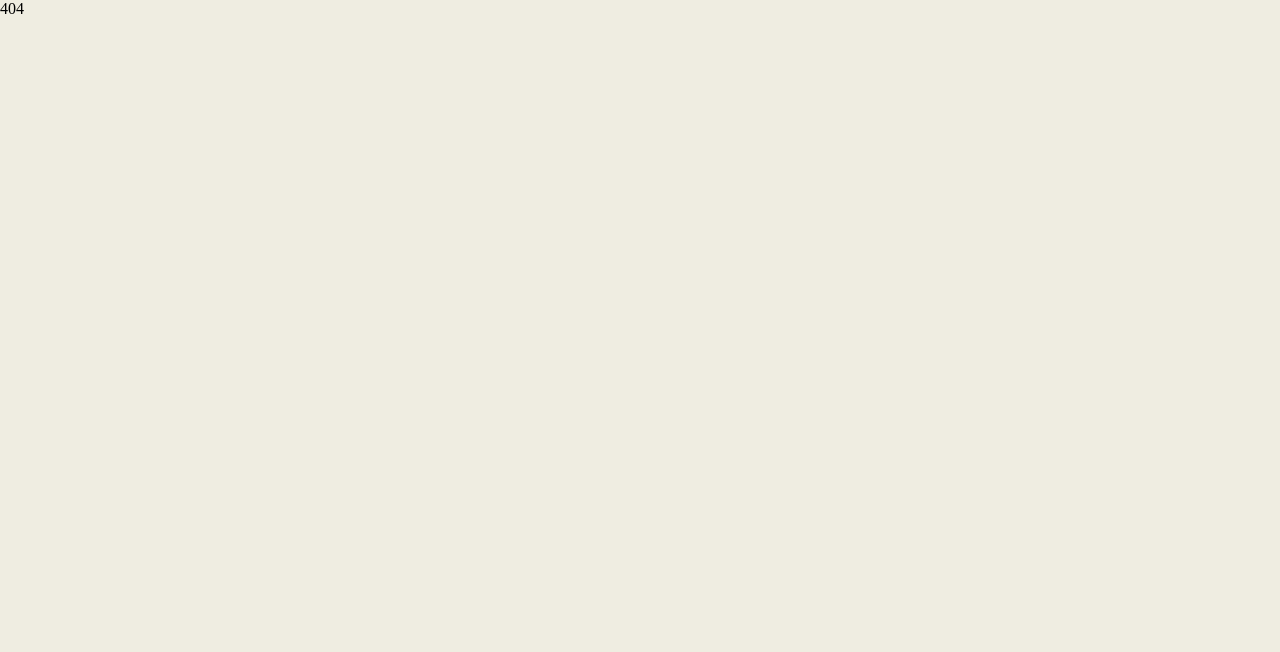
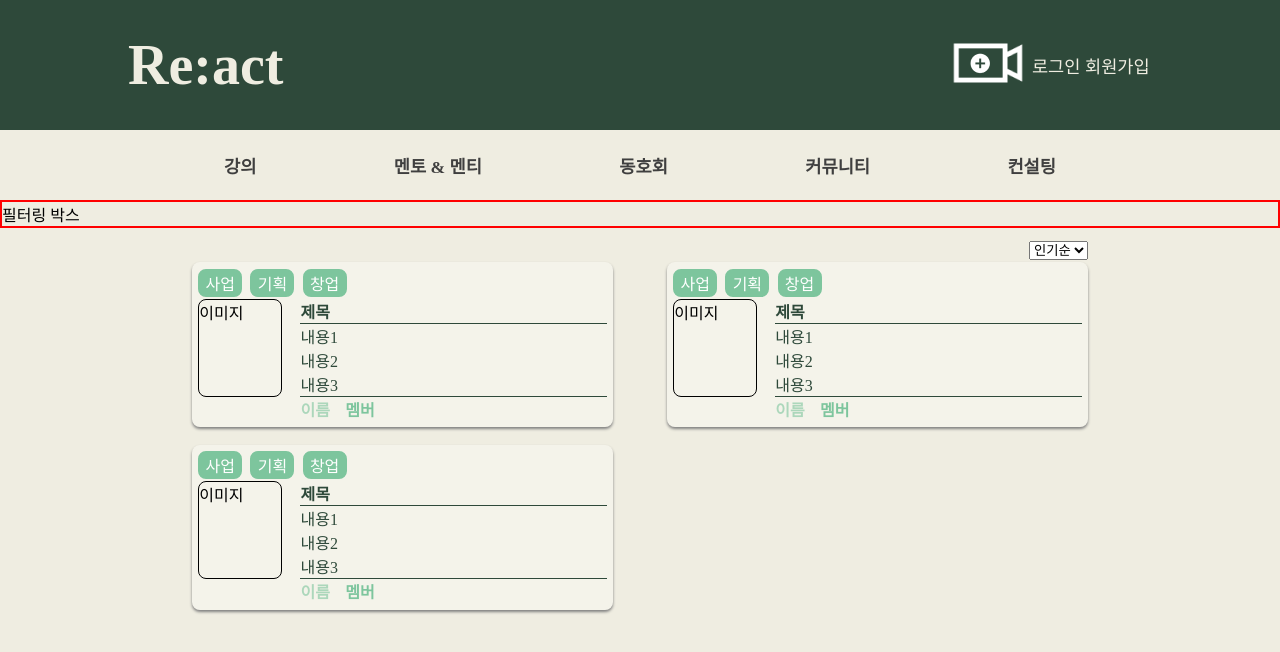
Before and after one commit to React-Likelion/react, a React (Create React App) app: page /mentoring in a window 1280 px wide. Shown: the top 652 px of the page. Built offline with nearby package versions, Linux system fonts and the light colour scheme.

Commit message:
멘토링페이지, css

```diff
--- a/src/App.js
+++ b/src/App.js
@@ -6,6 +6,7 @@ import MyPage from './pages/MyPage.js';
 import LoginPage from './pages/LoginPage.js';
 import SignUpPage from './pages/SignUpPage.js';
 import SearchBar from './components/SearchBar';
+import MentoringPage from './pages/Mentoring/MentoringPage';
 
 const App = () => {
   return (
@@ -16,6 +17,7 @@ const App = () => {
         <Route path="/login" element={<LoginPage/>}/>
         <Route path="/signup" element={<SignUpPage/>}/>
         <Route path='/search' element={<SearchBar/>}/>
+        <Route path='/mentoring' element={<MentoringPage/>}/>
         <Route path="*" element={<div>404</div>}/>
       </Routes>
     </section>
--- /dev/null
+++ b/src/components/MentoringPage/MentoringBox.js
@@ -0,0 +1,20 @@
+import React from 'react';
+import MentoringItem from './MentoringItem';
+import '../../style/components/MentoringPage/MentoringBox.css'
+
+function MentoringBox() {
+    return (
+        <div className='mentoringBox'>
+            {/* {
+                데이터명.map((element) => (
+                    <MentoringItem props/>
+                ))
+            } */}
+                <MentoringItem />
+                <MentoringItem />
+                <MentoringItem />
+        </div>
+    );
+}
+
+export default MentoringBox;
--- /dev/null
+++ b/src/components/MentoringPage/MentoringItem.js
@@ -0,0 +1,41 @@
+import React from 'react';
+import '../../style/components/MentoringPage/MentoringItem.css'
+
+function MentoringItem() {
+    return (
+        <div className='mentoringItem'>
+            <div className='itemBox'>
+                <section className='tagBox'>
+                    <div className='tagItem'>사업</div>
+                    <div className='tagItem'>기획</div>
+                    <div className='tagItem'>창업</div>
+                </section>
+                <section className='showBox'>
+                    <section className='imgBox'>
+                        이미지
+                    </section>
+                    <section className='showDetail'>
+                        <div className='showTitle'>
+                            제목
+                        </div>
+                        <div className='showContent'>
+                            내용1<br/>
+                            내용2<br/>
+                            내용3
+                        </div>
+                        <div className='showProfile'>
+                            <div className='showNickName'>
+                                이름
+                            </div>
+                            <div className='showMember'>
+                                멤버
+                            </div>
+                        </div>
+                    </section>
+                </section>
+            </div>
+        </div>
+    );
+}
+
+export default MentoringItem;
--- a/src/pages/Mentoring/MentoringPage.js
+++ b/src/pages/Mentoring/MentoringPage.js
@@ -1,9 +1,39 @@
 import React from 'react';
+import Header from './../../components/Header';
+import '../../style/pages/Mentoring/MentoringPage.css'
+import Navbar from '../../components/Navbar';
+import MentoringBox from './../../components/MentoringPage/MentoringBox';
 
 const MentoringPage = () => {
+    const optionList = [
+        "인기순", "최신순"
+    ]
+
+    const optionHandler = (e) => {
+
+    }
     return (
         <div>
-
+            <Header />
+            <Navbar />
+            <div style={{border:'2px solid red'}}>
+                필터링 박스
+            </div>
+            <div className='selectBar'>
+                <select onChange={optionHandler} /*value={option}*/>
+                        <option disabled>정렬</option>
+                        {
+                            optionList.map((op,i) => (
+                                <option value={op} key={i}>
+                                    {op}
+                                </option>
+                            ))
+                        }
+                </select>
+            </div>
+            <section className='viewSection'>
+                <MentoringBox />
+            </section>
         </div>
     );
 };
--- /dev/null
+++ b/src/style/components/MentoringPage/MentoringBox.css
@@ -0,0 +1,8 @@
+.mentoringBox{
+    /* border: 1px solid green; */
+    width: 70%;
+    display: flex;
+    flex-direction: row;
+    flex-wrap: wrap;
+    justify-content: space-between;
+}
--- /dev/null
+++ b/src/style/components/MentoringPage/MentoringItem.css
@@ -0,0 +1,72 @@
+
+.mentoringItem{
+    /* border: 1px solid blue; */
+    background-color: rgba(255, 255, 255, 0.3);
+    width: 47%;
+    border-radius: 8px;
+    margin-bottom: 2%;
+    box-shadow: 0px 2px 3px gray;
+}
+.itemBox{
+    margin: 1.5%;
+}
+.tagBox{
+    /* border: 1px solid; */
+    display: flex;
+    flex-direction: row;
+}
+.tagItem{
+    border: 2px solid #7DC59D;
+    border-radius: 8px;
+    margin-right: 2%;
+    margin-bottom: 0.5%;
+    width: 5vh;
+    text-align: center;
+    background-color: #7DC59D;
+    color: white;
+}
+.showBox{
+    display: flex;
+    flex-direction: row;;
+    justify-content: space-between;
+}
+.imgBox{
+    border: 1px solid;
+    width: 20%;
+    height: 12vh;
+    margin-left: 0px;
+    border-radius: 8px;
+}
+.showDetail{
+    /* border: 1px solid; */
+    width: 75%;
+}
+.showTitle{
+    color: #2E493A;
+    border-bottom: 1px solid;
+    font-weight: bold;
+}
+.showContent{
+    border-bottom: 1px solid;
+    color: #2E493A;
+}
+.showProfile{
+    display: flex;
+    flex-direction: row;
+}
+.showNickName{
+    color: #7DC59D;
+    opacity: 0.6;
+    margin-right: 5%;
+    font-weight: bold;
+}
+.showMember{
+    color: #7DC59D;
+    font-weight: bold;
+}
+
+@media ( max-width: 600px ) {
+    .mentoringItem{
+        width: 100%;
+    }
+}
--- a/src/style/pages/Mentoring/MentoringPage.css
+++ b/src/style/pages/Mentoring/MentoringPage.css
@@ -0,0 +1,14 @@
+
+.selectBar{
+    display: flex;
+    justify-content: flex-end;
+    width: 85%;
+    margin-top: 1%;
+    margin-bottom: 0.2%;
+}
+.viewSection{
+    /* border: 1px solid pink; */
+    display: flex;
+    justify-content: center;
+    align-items: center;
+}
```
